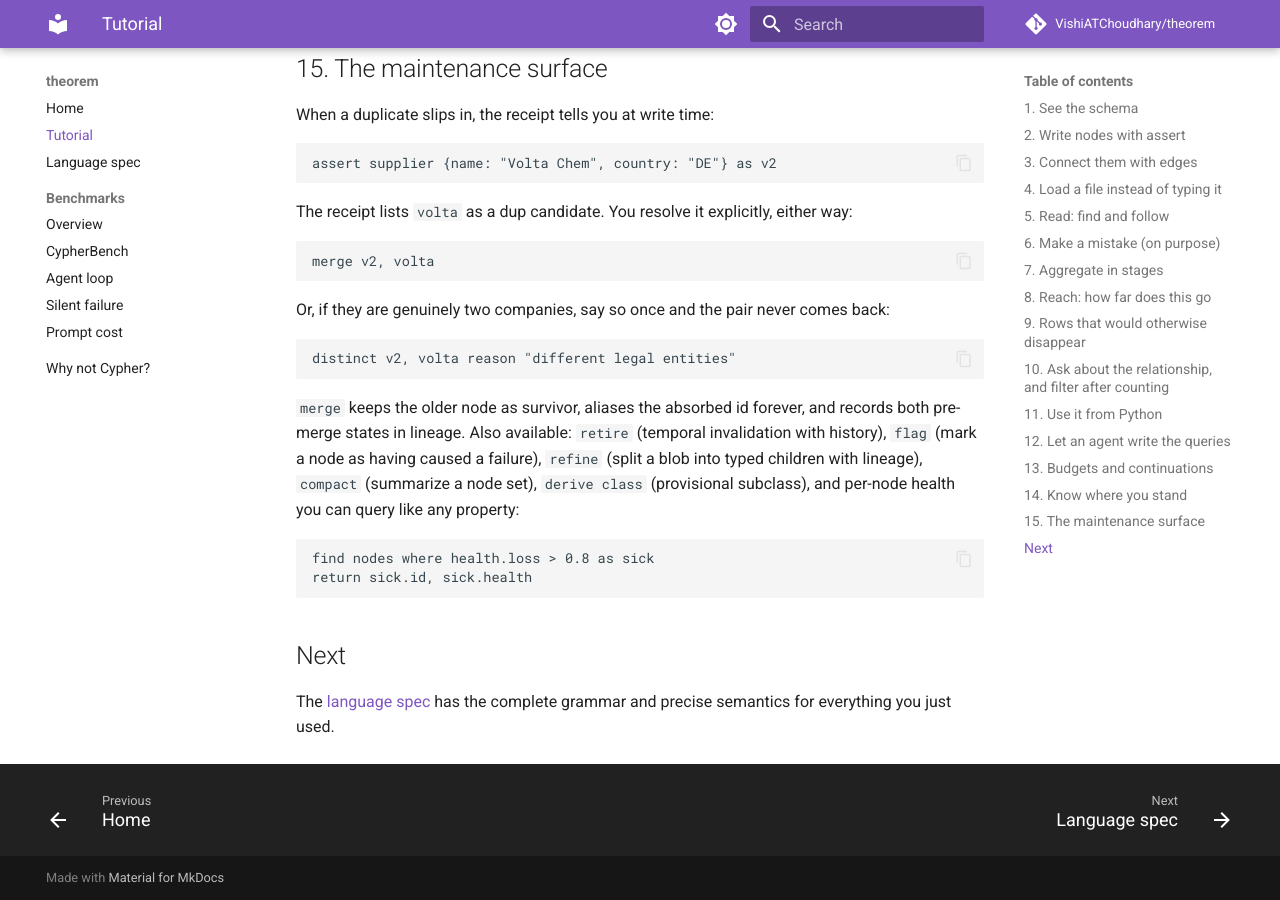
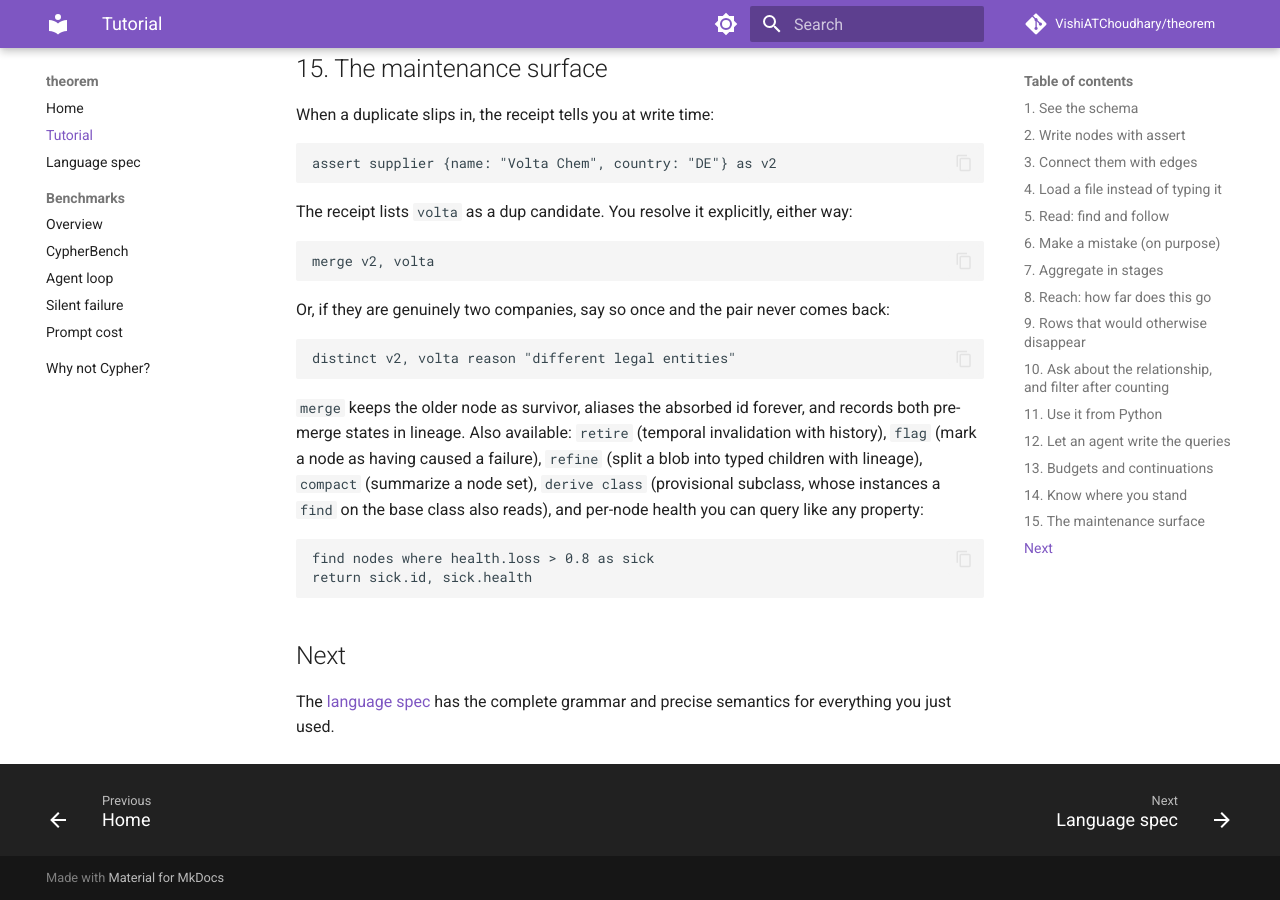
Before and after one commit to VishiATChoudhary/theorem, an MkDocs documentation site: the page built from docs/tutorial.md, in a window 1280 px wide and 900 px high, scrolled down 6225 px. Built offline with MkDocs 1.6.1 and Material for MkDocs 9.7.7, drawn with Linux system fonts in a browser that asks for light colours; comment, search, counter and statistics services are not loaded.

Commit message:
docs: say in the tutorial that a base-class find reads its subclasses
It is the behaviour a user meets the first time they derive a class, and
it was only written down in the spec.

Co-Authored-By: Claude Opus 5 (1M context) <noreply@anthropic.com>
Claude-Session: https://claude.ai/code/session_018XvRkT1kgfxrXCA6ut652V

````diff
--- a/docs/tutorial.md
+++ b/docs/tutorial.md
@@ -318,7 +318,7 @@ comes back:
 distinct v2, volta reason "different legal entities"
 ```
 
-`merge` keeps the older node as survivor, aliases the absorbed id forever, and records both pre-merge states in lineage. Also available: `retire` (temporal invalidation with history), `flag` (mark a node as having caused a failure), `refine` (split a blob into typed children with lineage), `compact` (summarize a node set), `derive class` (provisional subclass), and per-node health you can query like any property:
+`merge` keeps the older node as survivor, aliases the absorbed id forever, and records both pre-merge states in lineage. Also available: `retire` (temporal invalidation with history), `flag` (mark a node as having caused a failure), `refine` (split a blob into typed children with lineage), `compact` (summarize a node set), `derive class` (provisional subclass, whose instances a `find` on the base class also reads), and per-node health you can query like any property:
 
 ```theorem
 find nodes where health.loss > 0.8 as sick
````
